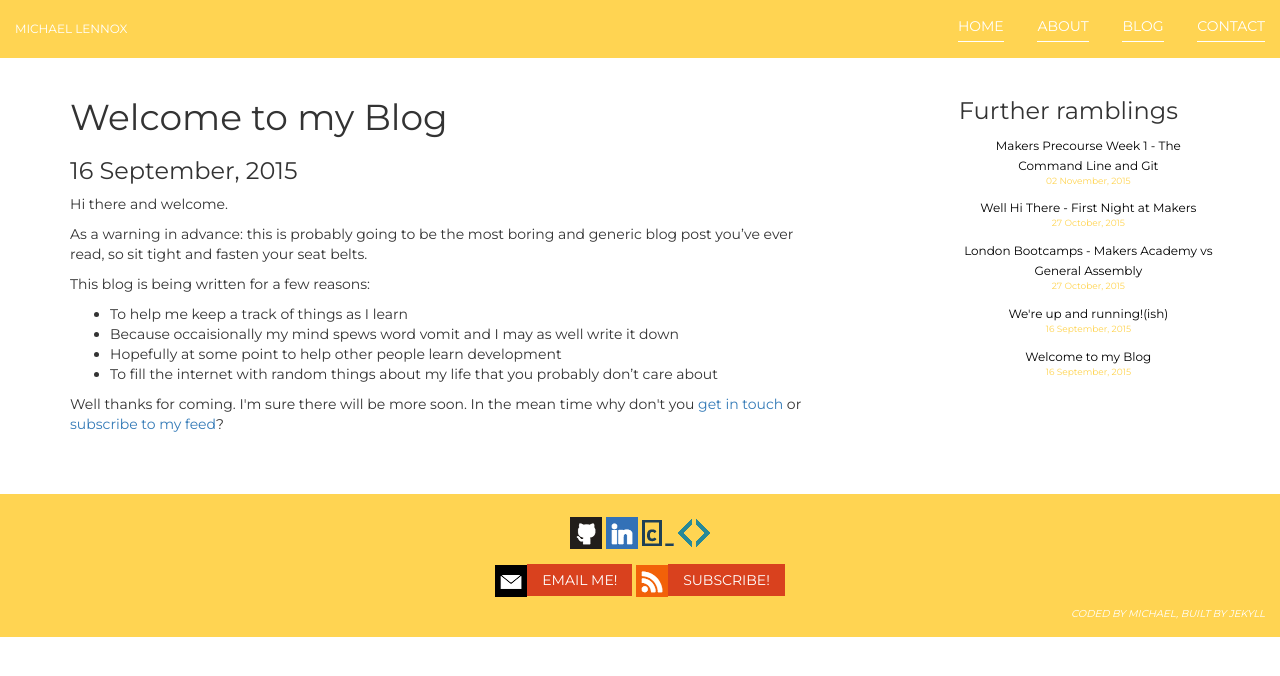
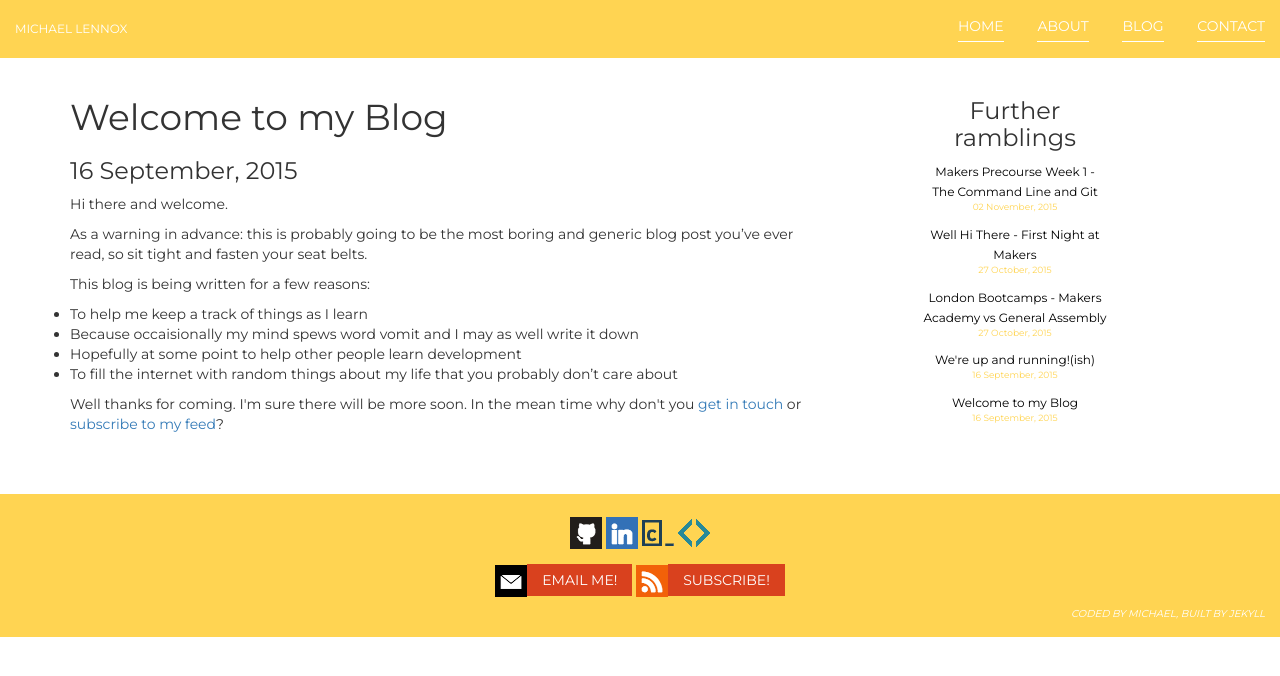
Before and after one commit to michaellennox/michaellennox.github.io, a Jekyll site: the page built from _posts/2015-09-16-first-post.md, in a window 1280 px wide. Shown: the top 676 px of the page. Built offline with Jekyll 4.4.1, drawn with Linux system fonts in a browser that asks for light colours; nearby versions of some CDN libraries.

Commit message:
further changes to side menu

```diff
--- a/_layouts/posts.html
+++ b/_layouts/posts.html
@@ -17,7 +17,7 @@ layout: default
 
     </article>
 
-    <article class="blog-sidebar col-md-3 col-md-offset-8 hidden-xs hidden-sm" style="position: fixed">
+    <article class="blog-sidebar col-md-2 col-md-offset-8 hidden-xs hidden-sm" style="position: fixed">
 
     <h3>Further ramblings</h3>
     <ul>
--- a/main.css
+++ b/main.css
@@ -17,7 +17,7 @@ body {
 }
 
 ul {
-    padding: 10 0 10 0;
+    padding: 0;
 }
 
 /* formatting for carousels */
```
